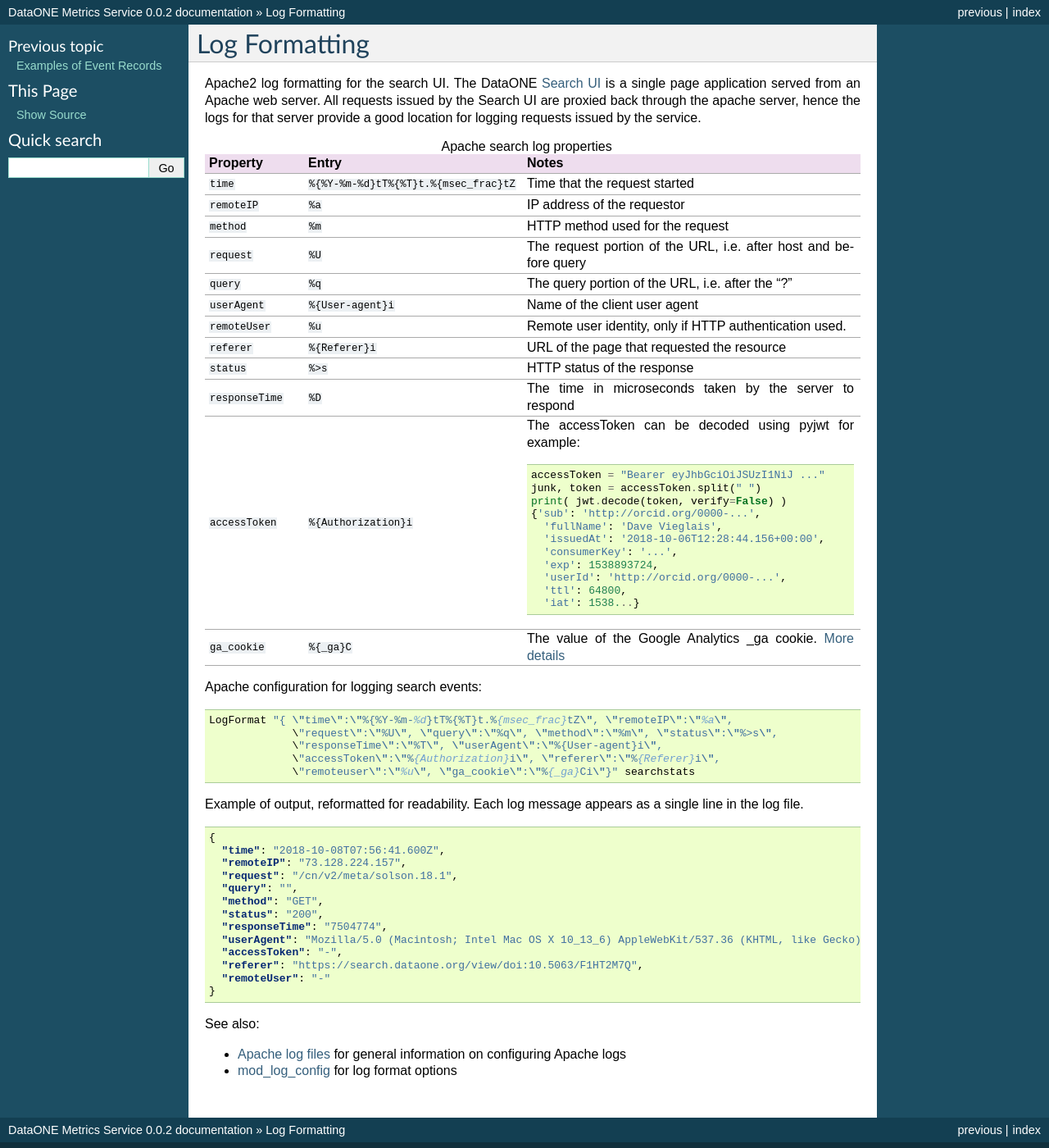
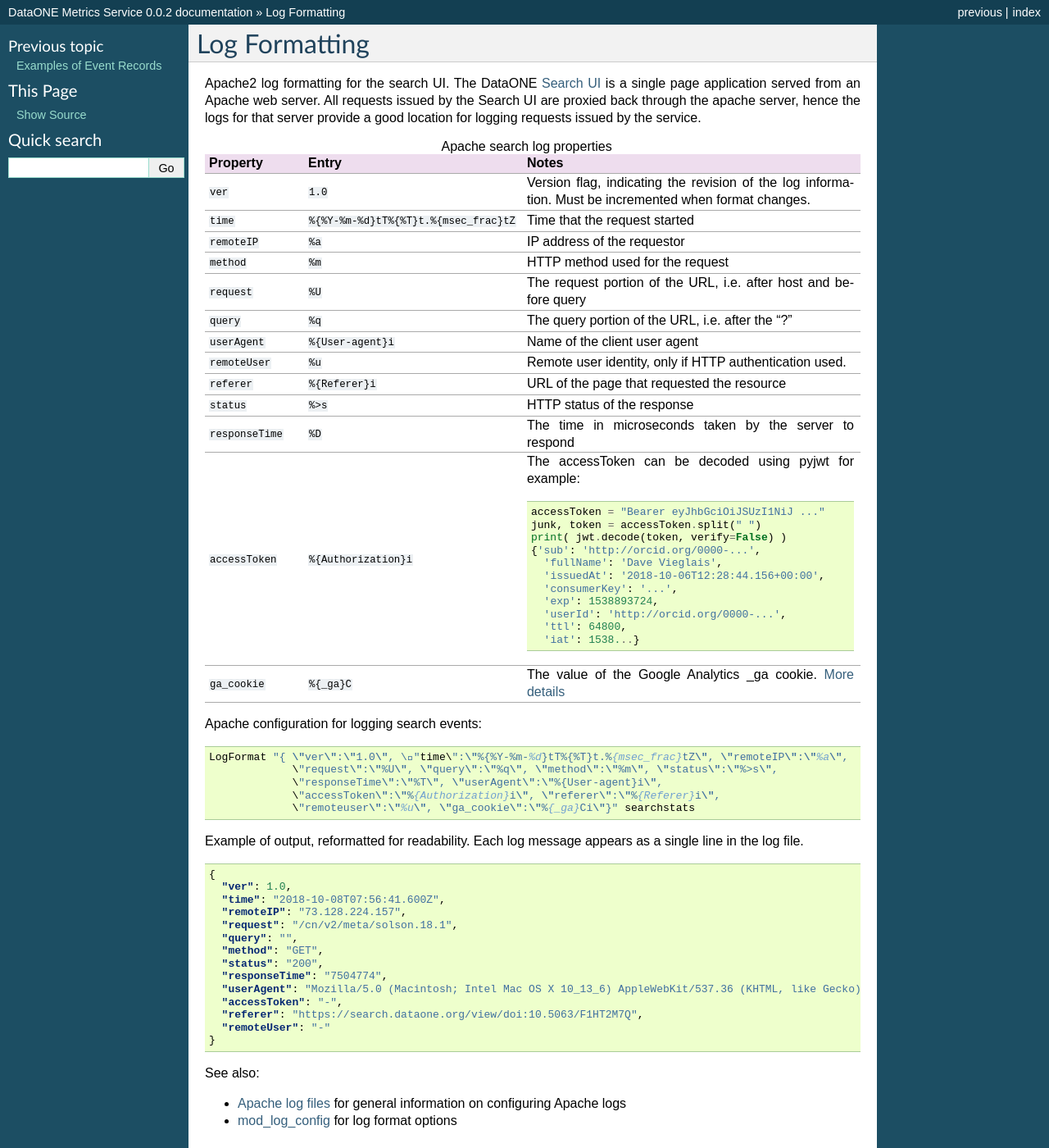
Before and after one commit to DataONEorg/metrics-service, a Sphinx documentation site: the page built from doc/source/apache_log.rst, in a window 1280 px wide and 1400 px high. Shown: the whole window at 82% size. Built offline with Sphinx 7.4.7, drawn with Linux system fonts in a browser that asks for light colours.

Commit message:
Added ver tag

```diff
--- a/doc/source/apache_log.rst
+++ b/doc/source/apache_log.rst
@@ -13,6 +13,9 @@ server provide a good location for logging requests issued by the service.
    * - Property
      - Entry
      - Notes
+   * - ``ver``
+     - ``1.0``
+     - Version flag, indicating the revision of the log information. Must be incremented when format changes.
    * - ``time``
      - ``%{%Y-%m-%d}tT%{%T}t.%{msec_frac}tZ``
      - Time that the request started
@@ -65,7 +68,7 @@ server provide a good location for logging requests issued by the service.
 
 Apache configuration for logging search events::
 
-  LogFormat "{ \"time\":\"%{%Y-%m-%d}tT%{%T}t.%{msec_frac}tZ\", \"remoteIP\":\"%a\",
+  LogFormat "{ \"ver\":\"1.0\", \"time\":\"%{%Y-%m-%d}tT%{%T}t.%{msec_frac}tZ\", \"remoteIP\":\"%a\",
                \"request\":\"%U\", \"query\":\"%q\", \"method\":\"%m\", \"status\":\"%>s\",
                \"responseTime\":\"%T\", \"userAgent\":\"%{User-agent}i\",
                \"accessToken\":\"%{Authorization}i\", \"referer\":\"%{Referer}i\",
@@ -77,6 +80,7 @@ Example of output, reformatted for readability. Each log message appears as a si
 .. code-block:: json
 
     {
+      "ver": 1.0,
       "time": "2018-10-08T07:56:41.600Z",
       "remoteIP": "73.128.224.157",
       "request": "/cn/v2/meta/solson.18.1",
```
